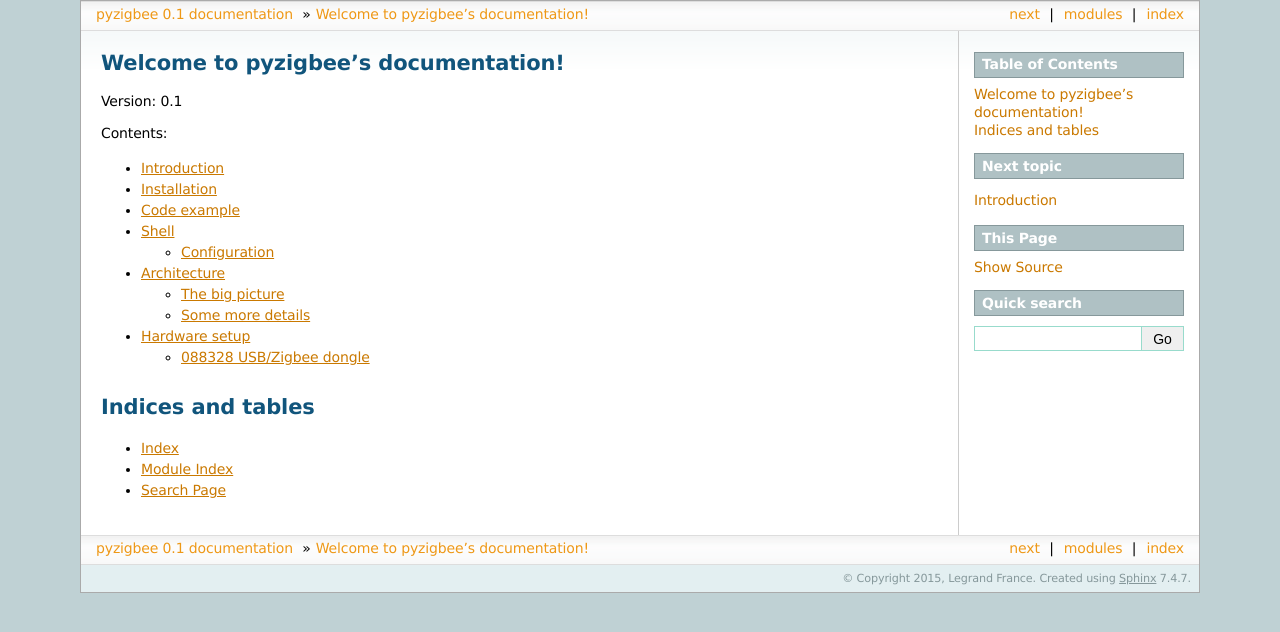
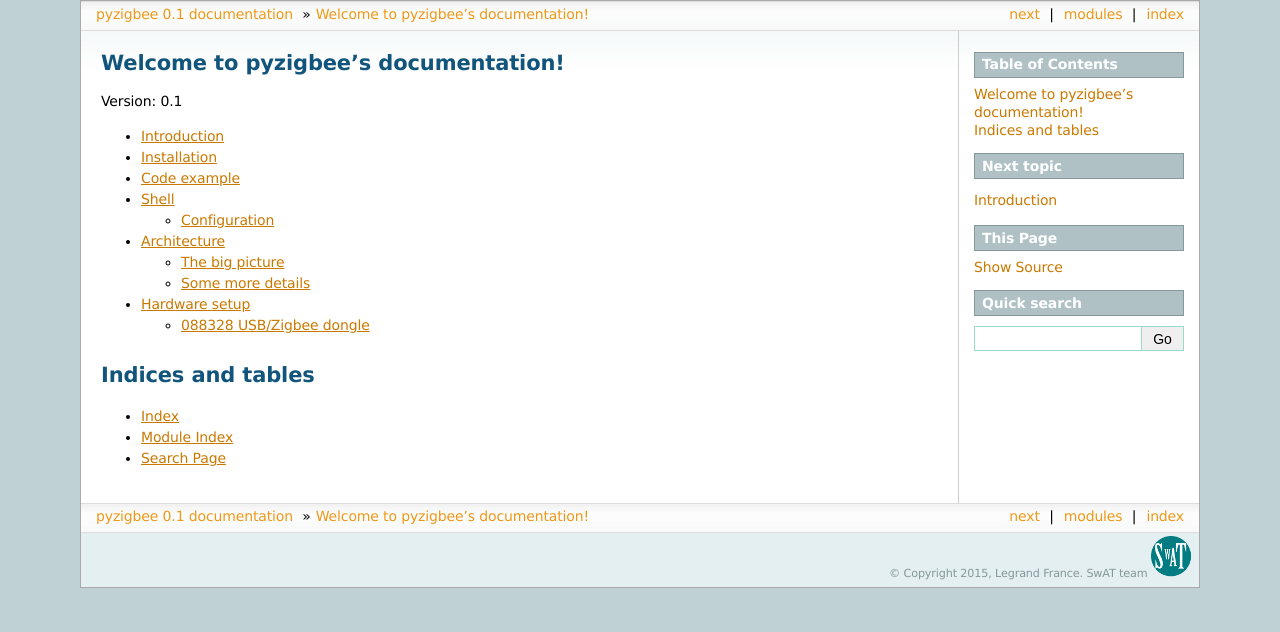
Before and after one commit to pierreroth64/pyzigbee, a Sphinx documentation site: the page built from docs/index.rst, in a window 1280 px wide. Shown: the top 632 px of the page. Built offline with Sphinx 7.4.7, drawn with Linux system fonts in a browser that asks for light colours.

Commit message:
Add custom footer

```diff
--- /dev/null
+++ b/docs/_templates/layout.html
@@ -0,0 +1,11 @@
+{% extends '!layout.html' %}
+
+{% block footer %}
+<div class="footer" role="contentinfo">
+        &copy; Copyright 2015, Legrand France.
+      SwAT team
+      <img src="{{ pathto("_static/logo_swat.png", 1) }}" alt="Software Architecture and Tests logo"/>
+
+</div>
+        <!-- your html code here -->
+{% endblock %}
--- a/docs/conf.py
+++ b/docs/conf.py
@@ -94,7 +94,7 @@ exclude_patterns = ['_build']
 
 # If true, sectionauthor and moduleauthor directives will be shown in the
 # output. They are ignored by default.
-#show_authors = False
+show_authors = True
 
 # The name of the Pygments (syntax highlighting) style to use.
 pygments_style = 'sphinx'
--- a/docs/index.rst
+++ b/docs/index.rst
@@ -7,8 +7,6 @@ Welcome to pyzigbee's documentation!
 ====================================
 
 Version: |release|
-
-Contents:
 
 .. toctree::
    :maxdepth: 2
@@ -21,7 +19,6 @@ Contents:
    hwsetup
 
 
-
 Indices and tables
 ==================
 
--- a/docs/shell.rst
+++ b/docs/shell.rst
@@ -1,7 +1,7 @@
 Shell
 =====
 
-When installing the pyzgbee library, a shell script called **pyzigbeesh** is also installed.
+When :doc:`installing </install>` the pyzgbee library, a shell script called **pyzigbeesh** is also installed.
 
 You can call it from command line:
 
```
Also changed, not shown: docs/_static/logo_swat.png (added).
